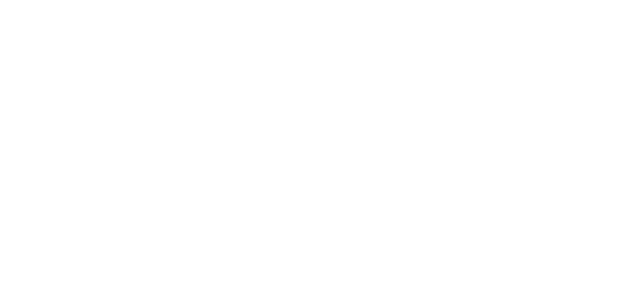
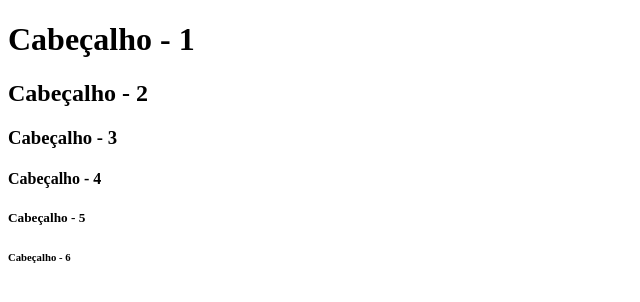
Before and after one commit to ntncaue/projeto-inicial-g, a plain HTML site: page index.html in a window 1280 px wide. Shown: the whole page, without its empty margins (0-640 px from the left). Drawn offline with Linux system fonts and the light colour scheme.

Commit message:
Estrutura Básica HTML

```diff
--- a/index.html
+++ b/index.html
@@ -1,4 +1,18 @@
-<!DOCTYPE html> <!-- Esse é o DTD do HTML5. --!>
+<!DOCTYPE html> <!-- Esse é o DTD do HTML5. -->
 
-<html>
+<html lang ="pt-br">
+	<head>
+		<meta charset="UTF-8"/>
+		<meta name="viewport" content="width=device-width, initial-scale=1.0"/>
+		<title>Exemplo HTML</title>
+	</head>
+	<body>
+		<h1>Cabeçalho - 1<h1>
+		<h2>Cabeçalho - 2<h2>
+		<h3>Cabeçalho - 3<h3>
+		<h4>Cabeçalho - 4<h4>
+		<h5>Cabeçalho - 5<h5>
+		<h6>Cabeçalho - 6<h6>
+	</body>
+
 </html>
```
